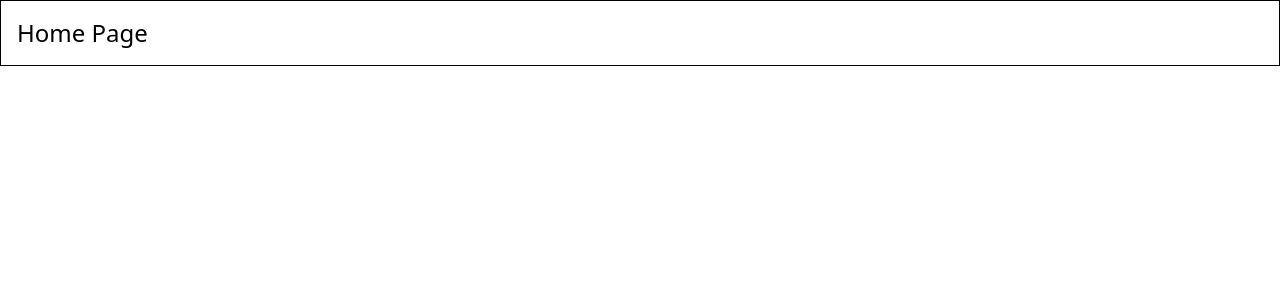
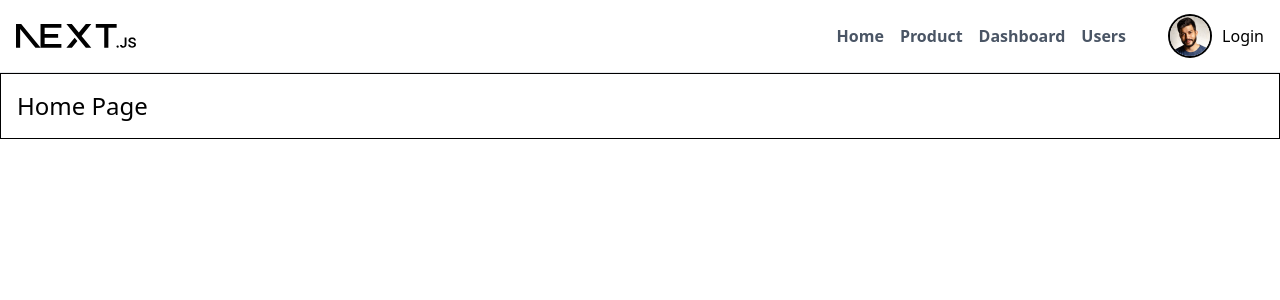
Before and after one commit to irfan-fauzi/coder-media-auth-prisma, a Next.js app: page / in a window 1280 px wide. Shown: the top 300 px of the page. Built offline with nearby package versions, Linux system fonts and the light colour scheme; no server answers.

Commit message:
sign out finish

```diff
--- a/app/page.tsx
+++ b/app/page.tsx
@@ -1,7 +1,12 @@
+import Navbar from "@/components/auth/Navbar";
+
 export default function Home() {
   return (
-    <div className='max-w-screen-xl mx-auto p-4 border'>
-      <h1 className='text-2xl'>Home Page</h1>
-    </div>
+    <>
+      <Navbar />
+      <div className='max-w-screen-xl mx-auto p-4 border'>
+        <h1 className='text-2xl'>Home Page</h1>
+      </div>
+    </>
   );
 }
--- a/components/auth/Navbar.tsx
+++ b/components/auth/Navbar.tsx
@@ -1,8 +1,11 @@
+
 import Image from "next/image";
 import Link from "next/link";
-import React from "react";
+import { auth } from "@/auth";
+import SignOutButton from "./SignOutButton";
 
-const Navbar = () => {
+const Navbar = async () => {
+  const session = await auth();
   return (
     <nav className='bg-white border-gray-200 border-b'>
       <div className='max-w-screen-xl flex items-center justify-between mx-auto p-4'>
@@ -24,15 +27,29 @@ const Navbar = () => {
               <Link href='/user'>Users</Link>
             </li>
           </ul>
-          <div className="flex gap-3 items-center">
-            <div className="flex flex-col justify-center -space-y-1">
-              <span className="font-semibold text-gray-600 text-right capitalize">username</span>
-              <span className="font-xs text-gray-400 text-right capitalize">admin</span>
+          <div className='flex gap-3 items-center'>
+            <div className='flex flex-col justify-center -space-y-1'>
+              <span className='font-semibold text-gray-600 text-right capitalize'>
+                {session?.user?.name}
+              </span>
+              <span className='font-xs text-gray-400 text-right capitalize'>
+                {session?.user?.role}
+              </span>
             </div>
-            <button type="button" className="text-sm ring-2 bg-gray-100 rounded-full">
-              <Image alt="avatar" width={64} height={64} className="w-8 h-8 rounded-full" />
+            <button
+              type='button'
+              className='text-sm ring-2 bg-gray-100 rounded-full'
+            >
+              <Image
+                src={session?.user.image || "/profile.jpg"}
+                alt='avatar'
+                width={100}
+                height={100}
+                className='w-10 h-10 rounded-full object-cover cursor-pointer'
+              />
             </button>
           </div>
+          {session ? <SignOutButton /> : <Link href='/login'>Login</Link>}
         </div>
       </div>
     </nav>
--- /dev/null
+++ b/components/auth/SignOutButton.tsx
@@ -0,0 +1,21 @@
+import { signOut } from "@/auth";
+
+const SignOutButton = () => {
+  return (
+    <form
+      action={async () => {
+        "use server"; // dalam komponen ini kita menggunakan fitur server action makanya perlu tulis ini
+        await signOut({ redirectTo: "/login" });
+      }}
+    >
+      <button
+        type='submit'
+        className='px-5 py-2 bg-blue-500 text-white rounded h-full cursor-pointer hover:bg-blue-600 transition'
+      >
+        Sign out
+      </button>
+    </form>
+  );
+};
+
+export default SignOutButton;
```
